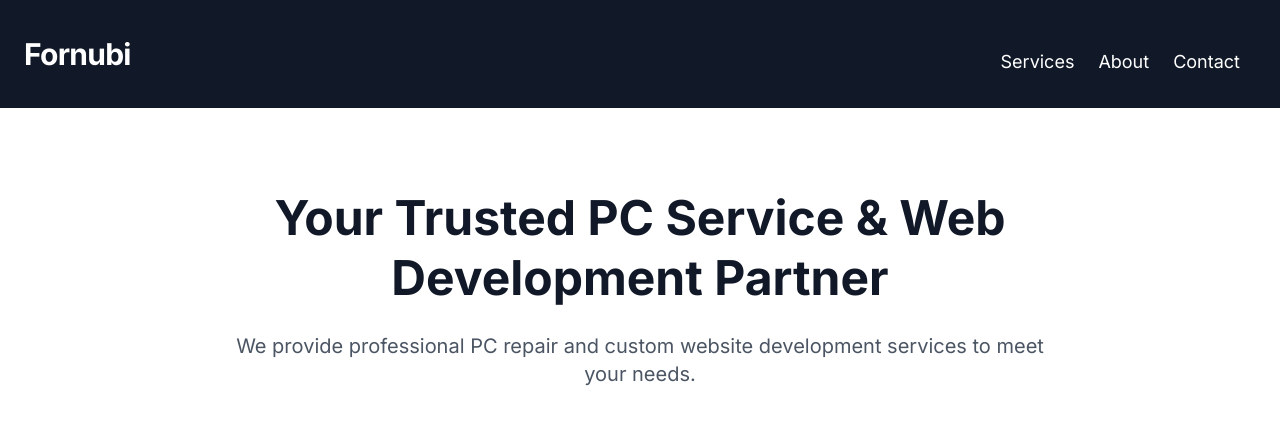
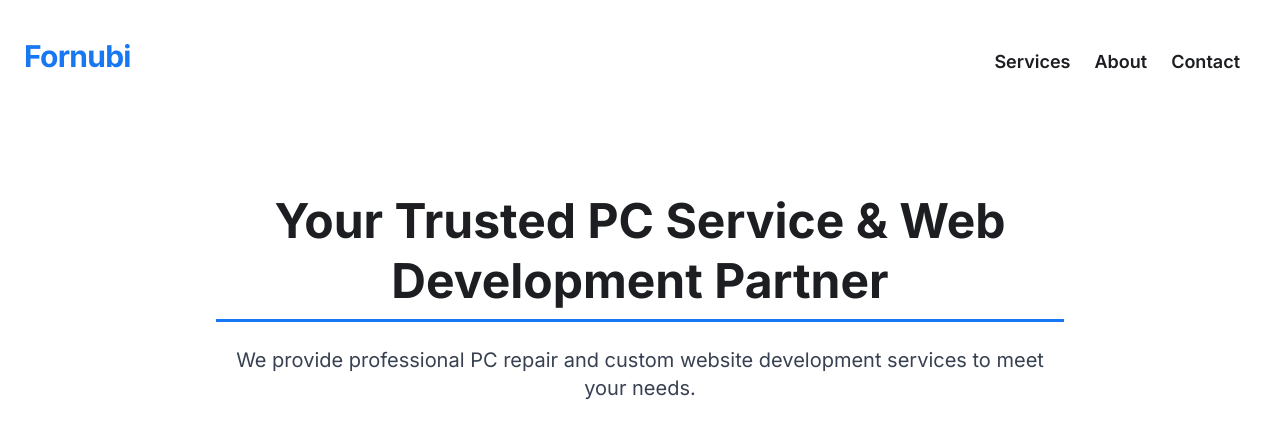
Before and after one commit to BedMan95/fornubi-landing-page, a plain HTML site: page index.html in a window 1280 px wide. Shown: the top 424 px of the page. Drawn offline with nearby package versions, Linux system fonts and the light colour scheme; grey boxes are pictures that could not be loaded.

Commit message:
add vue and use facebbok as design refference

```diff
--- a/index.html
+++ b/index.html
@@ -6,9 +6,12 @@
     <title>Fornubi PC Service & Web Development</title>
     <link href="https://fonts.googleapis.com/css2?family=Inter:wght@400;600;700&display=swap" rel="stylesheet" />
     <script src="https://cdn.tailwindcss.com"></script>
+    <script src="https://unpkg.com/vue@3/dist/vue.global.prod.js"></script>
     <style>
         body {
             font-family: 'Inter', sans-serif;
+            background-color: #f0f2f5;
+            color: #1c1e21;
         }
         @keyframes fadeIn {
             from {
@@ -56,37 +59,95 @@
                 overflow: visible;
             }
         }
+
+        /* Facebook inspired styles */
+        header {
+            background-color: #fff;
+            box-shadow: 0 2px 4px rgb(0 0 0 / 0.1);
+        }
+
+        header h1 {
+            color: #1877f2;
+        }
+
+        nav ul li a {
+            color: #1c1e21;
+            font-weight: 600;
+            padding-bottom: 0.25rem;
+            transition: border-color 0.3s ease;
+            border-bottom: 3px solid transparent;
+        }
+
+        nav ul li a:hover {
+            border-bottom: 3px solid #1877f2;
+            color: #1877f2;
+        }
+
+        .container {
+            max-width: 960px;
+        }
+
+        section#services > div > div {
+            background-color: #fff;
+            border-radius: 8px;
+            box-shadow: 0 1px 2px rgb(0 0 0 / 0.1);
+            padding: 1.5rem;
+            transition: box-shadow 0.3s ease;
+        }
+
+        section#services > div > div:hover {
+            box-shadow: 0 4px 8px rgb(0 0 0 / 0.15);
+        }
+
+        h2.section-heading {
+            color: #1c1e21;
+            font-weight: 700;
+            border-bottom: 3px solid #1877f2;
+            padding-bottom: 0.5rem;
+            margin-bottom: 1.5rem;
+            display: inline-block;
+        }
+
+        a.glow-button {
+            background-color: #1877f2;
+            box-shadow: none;
+        }
+
+        a.glow-button:hover {
+            box-shadow: 0 0 15px 5px rgba(24, 119, 242, 0.7);
+            background-color: #165ec9;
+        }
     </style>
 </head>
-<body class="bg-white text-gray-900" style="scroll-behavior: smooth;">
-    <header class="bg-gray-900 text-white fade-in shadow-md">
+<body id="app" class="bg-white text-gray-900" style="scroll-behavior: smooth;">
+    <header>
         <div class="container mx-auto px-6 py-6 flex justify-between items-center">
             <h1 class="text-3xl font-extrabold tracking-tight">Fornubi</h1>
             <nav>
                 <div class="md:hidden">
-                    <button id="mobile-menu-button" aria-label="Toggle menu" class="focus:outline-none">
-                        <svg class="w-8 h-8 text-white" fill="none" stroke="currentColor" stroke-width="2" stroke-linecap="round" stroke-linejoin="round" viewBox="0 0 24 24">
+                    <button @click="menuOpen = !menuOpen" aria-label="Toggle menu" class="focus:outline-none">
+                        <svg class="w-8 h-8 text-gray-900" fill="none" stroke="currentColor" stroke-width="2" stroke-linecap="round" stroke-linejoin="round" viewBox="0 0 24 24">
                             <line x1="3" y1="6" x2="21" y2="6"></line>
                             <line x1="3" y1="12" x2="21" y2="12"></line>
                             <line x1="3" y1="18" x2="21" y2="18"></line>
                         </svg>
                     </button>
                 </div>
-<ul id="mobile-menu" class="md:flex md:space-x-6 md:flex-row flex flex-col items-end space-y-4 text-lg font-medium pr-4 bg-gray-900 md:bg-transparent">
-    <li><a href="#services" class="hover:text-blue-400 transition-colors duration-300 block py-2">Services</a></li>
-    <li><a href="#about" class="hover:text-blue-400 transition-colors duration-300 block py-2">About</a></li>
-    <li><a href="#contact" class="hover:text-blue-400 transition-colors duration-300 block py-2">Contact</a></li>
-</ul>
+                <ul id="mobile-menu" :class="{'open': menuOpen}" class="md:flex md:space-x-6 md:flex-row flex flex-col items-end space-y-4 text-lg font-medium pr-4 bg-white md:bg-transparent">
+                    <li><a href="#services" class="hover:text-blue-700 transition-colors duration-300 block py-2">Services</a></li>
+                    <li><a href="#about" class="hover:text-blue-700 transition-colors duration-300 block py-2">About</a></li>
+                    <li><a href="#contact" class="hover:text-blue-700 transition-colors duration-300 block py-2">Contact</a></li>
+                </ul>
             </nav>
         </div>
     </header>
 
-    <section class="bg-white py-20 fade-in">
-        <div class="container mx-auto px-6 text-center max-w-4xl">
-            <h2 class="text-5xl font-extrabold mb-6 leading-tight">Your Trusted PC Service & Web Development Partner</h2>
-            <p class="text-xl text-gray-600 mb-12">We provide professional PC repair and custom website development services to meet your needs.</p>
+    <section class="bg-white py-20 fade-in relative overflow-hidden">
+        <div class="container mx-auto px-6 text-center max-w-4xl relative z-10">
+            <h2 class="text-5xl font-extrabold mb-6 leading-tight section-heading">Your Trusted PC Service & Web Development Partner</h2>
+            <p class="text-xl text-gray-700 mb-12">We provide professional PC repair and custom website development services to meet your needs.</p>
             <img src="https://images.unsplash.com/photo-1519389950473-47ba0277781c?auto=format&fit=crop&w=600&q=80" alt="PC Service and Web Development" class="mx-auto mb-12 rounded-lg shadow-lg bounce" />
-            <a href="#contact" class="inline-block bg-blue-700 text-white px-8 py-4 rounded-lg font-semibold hover:bg-blue-800 transition-colors duration-300">Get Started</a>
+            <a href="#contact" class="inline-block bg-blue-700 text-white px-8 py-4 rounded-lg font-semibold glow-button hover:bg-blue-800 transition-colors duration-300">Get Started</a>
         </div>
     </section>
 
@@ -150,15 +211,16 @@
                 }
             });
         });
-
-        // Mobile menu toggle
-        const menuButton = document.getElementById('mobile-menu-button');
-        const mobileMenu = document.getElementById('mobile-menu');
-
-        menuButton.addEventListener('click', () => {
-            // mobileMenu.classList.toggle('hidden');
-            mobileMenu.classList.toggle('open');
-        });
+    </script>
+    <script>
+        const { createApp } = Vue;
+        createApp({
+            data() {
+                return {
+                    menuOpen: false
+                }
+            }
+        }).mount('#app');
     </script>
 </body>
 </html>
```
